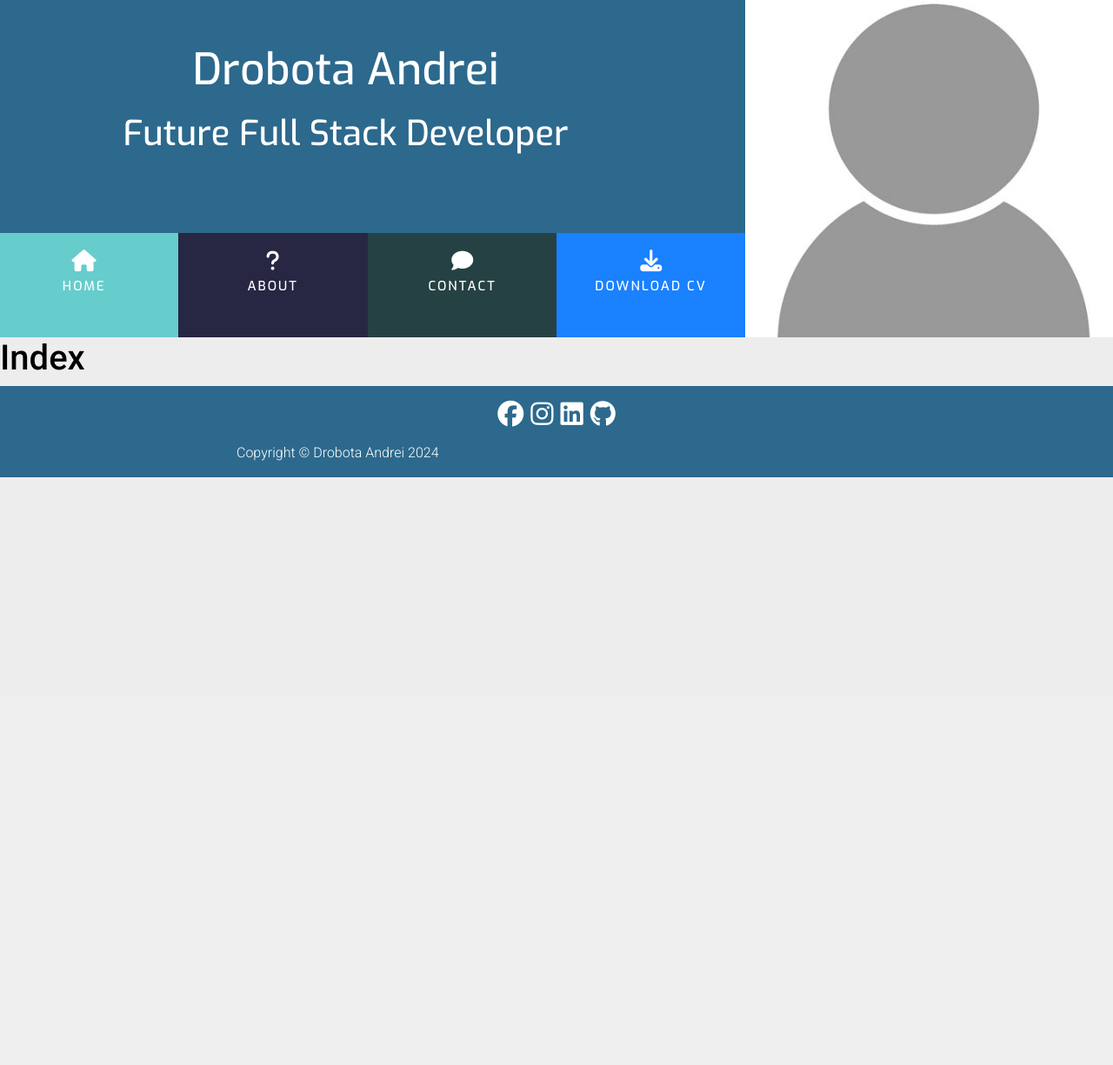
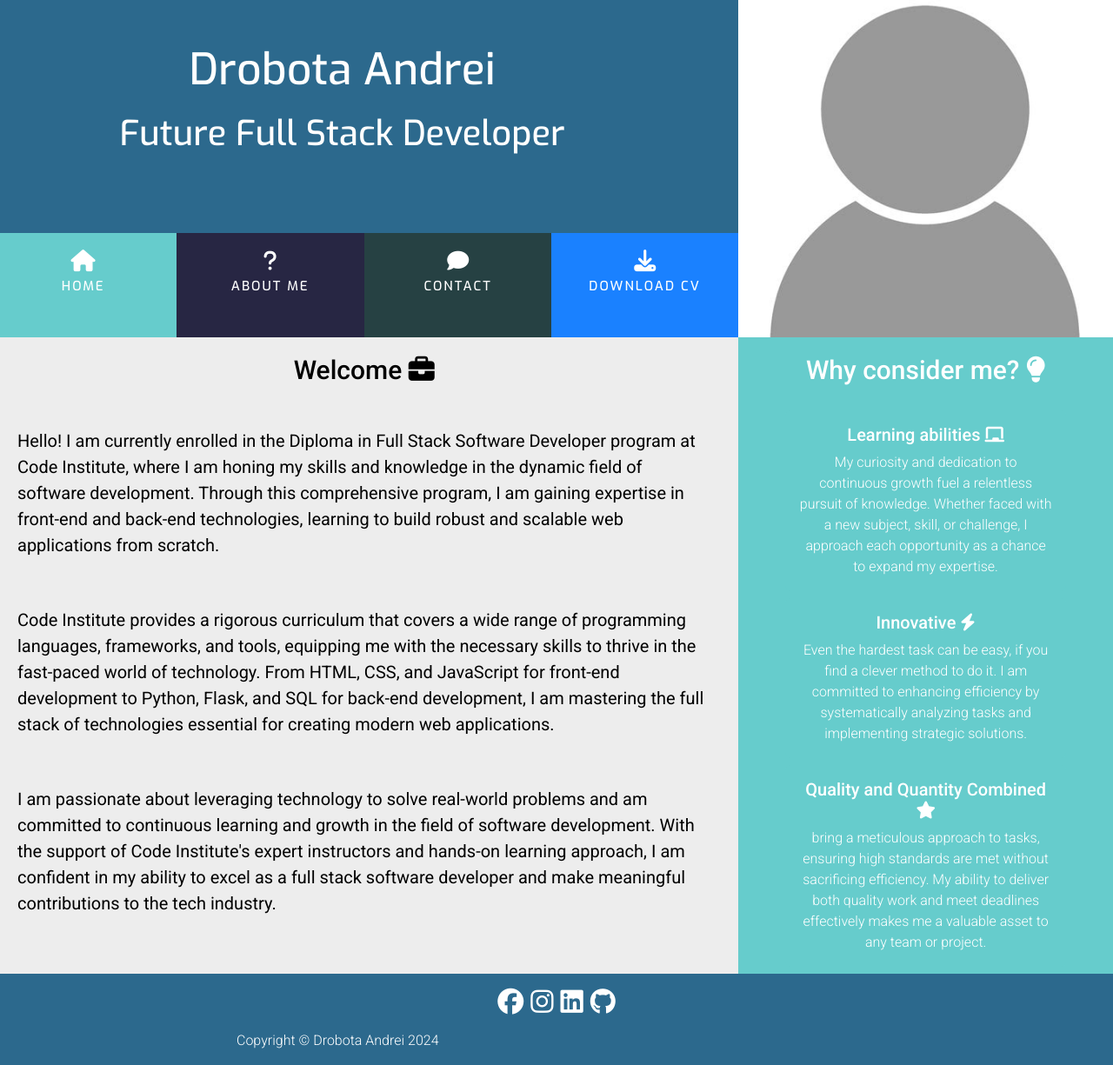
Before and after one commit to andreidrobota/mywebsitev2, a Flask app: page / in a window 1280 px wide. Shown: the whole page at 87% size. Before the commit the page ends 549 px from the top, so only its background shows below. Run offline with Flask 3, Linux system fonts and the light colour scheme; some libraries are stand-ins or nearby versions.

Commit message:
Finished index.html

```diff
--- a/static/css/style.css
+++ b/static/css/style.css
@@ -30,6 +30,10 @@ body {
 
 .padding-fix {
     padding: 0;
+}
+
+.margin-r-fix {
+    margin-right: 0;
 }
 /* Header */
 
@@ -136,3 +140,37 @@ footer {
 .copyright {
     color: white !important;
 }
+
+
+/*Side-Index Elements */
+
+.side-index {
+    background-color: #66cccc;
+    color: white;
+}
+
+.work-title {
+    font-weight: 500;
+    font-size: 30px;
+    padding: 20px;
+}
+
+.bg-card {
+    background-color: #66cccc;
+    border: none;
+    color: white;
+}
+
+/* Main-Index Elements */
+
+.main-title {
+    font-weight: 500;
+    font-size: 30px;
+    padding: 20px;
+}
+
+.main-content {
+    font-weight: 400;
+    font-size: 20px;
+    padding: 20px;
+}
--- a/templates/base.html
+++ b/templates/base.html
@@ -12,7 +12,7 @@
 </head>
 <body>
     <header>
-        <div class="row no-gutters">
+        <div class="row no-gutters margin-r-fix">
             <div class="col-md-8">
                 <div class="row no-gutters">
                     <div class="col heading text-center">
@@ -27,7 +27,7 @@
                                 <a href="{{ url_for ('index') }}" class="hvr-bounce-to-bottom"><i class="fa-solid fa-house"></i><span>Home</span></a>
                             </li>
                             <li class="col-xs-6 col-sm-3 color-about navitem">
-                                <a href="{{ url_for ('about') }}" class="hvr-bounce-to-bottom"><i class="fa-solid fa-question"></i><span>About</span></a>
+                                <a href="{{ url_for ('about') }}" class="hvr-bounce-to-bottom"><i class="fa-solid fa-question"></i><span>About me</span></a>
                             </li>
                             <li class="col-xs-6 col-sm-3 color-contact navitem">
                                 <a href="{{ url_for ('contact') }}" class="hvr-bounce-to-bottom"><i class="fa-solid fa-comment"></i><span>Contact</span></a>
--- a/templates/index.html
+++ b/templates/index.html
@@ -1,4 +1,37 @@
 {% extends "base.html" %}
 {% block content %}
-    <h1>Index</h1>
+    <div class="row no-gutters margin-r-fix">
+        <div class="col-md-8 main-index">
+            <h5 class="main-title text-center">Welcome <i class="fa-solid fa-briefcase"></i></h5>
+            <p class="main-content">
+                Hello! I am currently enrolled in the Diploma in Full Stack Software Developer program at Code Institute, where I am honing my skills and knowledge in the dynamic field of software development. Through this comprehensive program, I am gaining expertise in front-end and back-end technologies, learning to build robust and scalable web applications from scratch.
+            </p>
+            <p class="main-content">
+                Code Institute provides a rigorous curriculum that covers a wide range of programming languages, frameworks, and tools, equipping me with the necessary skills to thrive in the fast-paced world of technology. From HTML, CSS, and JavaScript for front-end development to Python, Flask, and SQL for back-end development, I am mastering the full stack of technologies essential for creating modern web applications.
+            </p>
+            <p class="main-content">I am passionate about leveraging technology to solve real-world problems and am committed to continuous learning and growth in the field of software development. With the support of Code Institute's expert instructors and hands-on learning approach, I am confident in my ability to excel as a full stack software developer and make meaningful contributions to the tech industry.</p>
+        </div>
+        <div class="col-md-4 text-center padding-fix side-index">
+            <h5 class="work-title">Why consider me? <i class="fa-solid fa-lightbulb"></i></h5>
+            <div class="card w-75 mx-auto my-2 bg-card">
+                <div class="card-body">
+                  <h5 class="card-title">Learning abilities <i class="fa-solid fa-chalkboard"></i></h5>
+                  <p class="card-text">My curiosity and dedication to continuous growth fuel a relentless pursuit of knowledge. Whether faced with a new subject, skill, or challenge, I approach each opportunity as a chance to expand my expertise.</p>
+                </div>
+              </div>
+              <div class="card w-75 mx-auto my-2 bg-card">
+                <div class="card-body">
+                  <h5 class="card-title">Innovative <i class="fa-solid fa-bolt"></i></h5>
+                  <p class="card-text">Even the hardest task can be easy, if you find a clever method to do it.
+                    I am committed to enhancing efficiency by systematically analyzing tasks and implementing strategic solutions.</p>
+                </div>
+              </div>
+              <div class="card w-75 mx-auto my-2 bg-card">
+                <div class="card-body">
+                  <h5 class="card-title">Quality and Quantity Combined<i class="fa-solid fa-star"></i></h5>
+                  <p class="card-text"> bring a meticulous approach to tasks, ensuring high standards are met without sacrificing efficiency. My ability to deliver both quality work and meet deadlines effectively makes me a valuable asset to any team or project.</p>
+                </div>
+              </div>
+        </div>
+    </div>
 {% endblock %}
```
